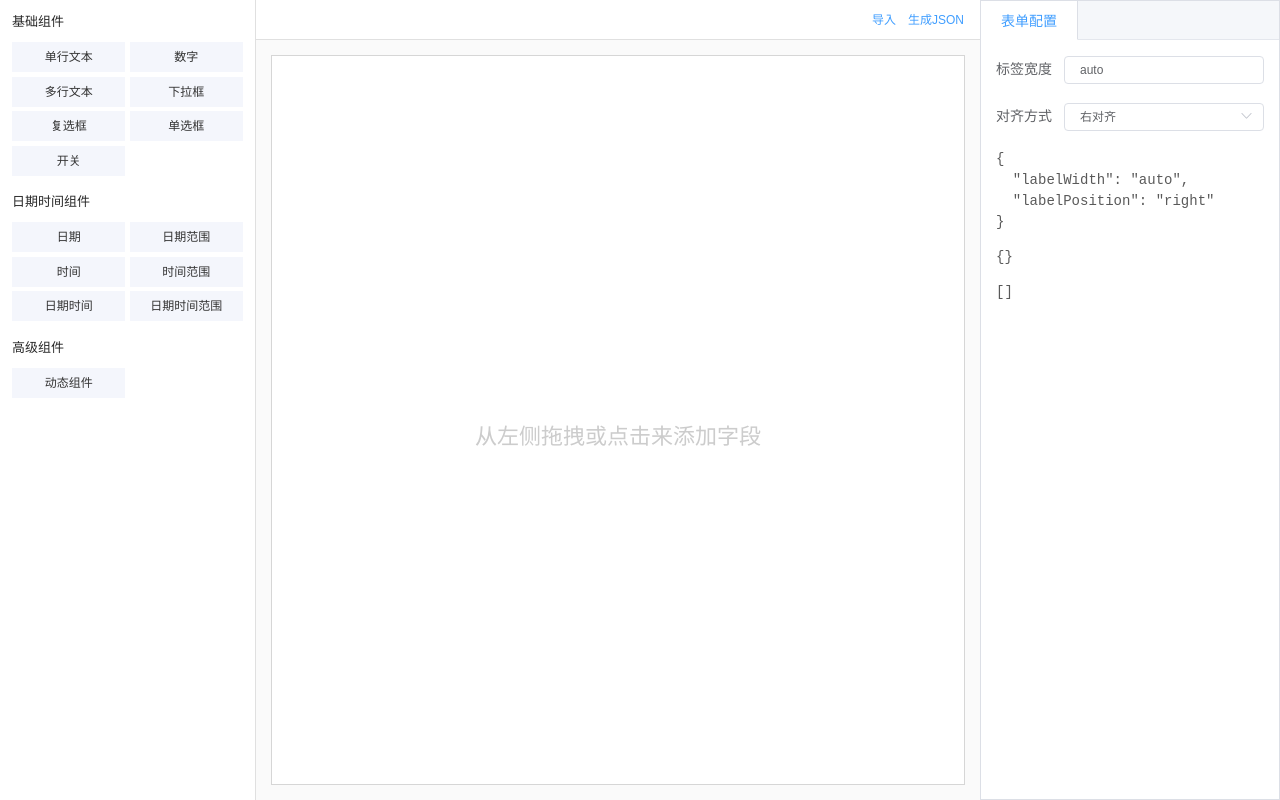
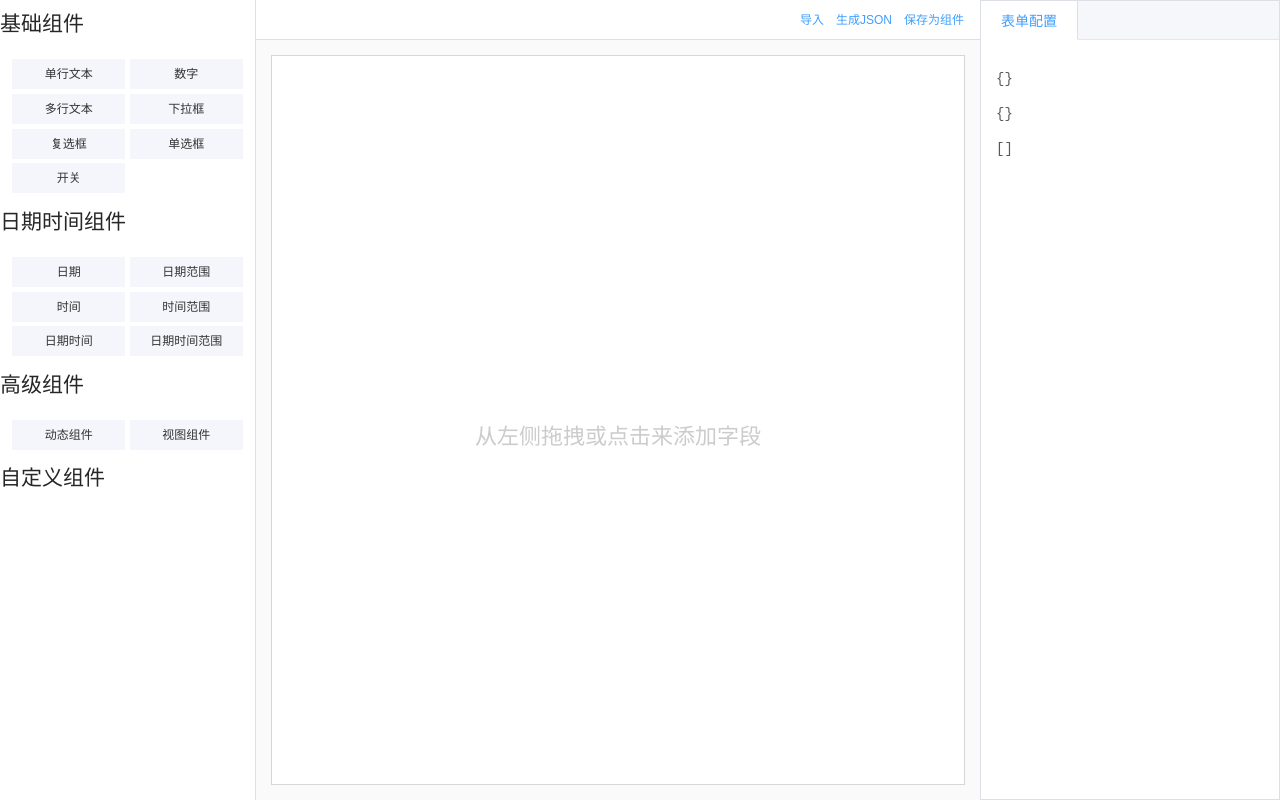
Before and after one commit to lanyuechen/lucy, a Vue app: page / in a window 1280 px wide. Built offline with nearby package versions, Linux system fonts and the light colour scheme.

Commit message:
添加自定义组件功能

```diff
--- /dev/null
+++ b/src/components/FormFoundry/DraggableMenus.vue
@@ -0,0 +1,88 @@
+<template>
+  <div>
+    <h2>{{ title }}</h2>
+    <draggable
+      tag="ul"
+      class="menu"
+      :list="dataSource"
+      :group="{ name: 'component', pull: 'clone', put: false }"
+      :sort="false"
+      :clone="prepareClone"
+    >
+      <li
+        v-for="m in dataSource"
+        :key="m.type"
+        class="menu-item"
+      >
+        <a @click="add(m)">{{ m.title }}</a>
+      </li>
+    </draggable>
+  </div>
+</template>
+
+<script>
+import draggable from 'vuedraggable';
+import { uuid } from './util';
+
+export default {
+  props: ['title', 'dataSource'],
+  components: {
+    draggable
+  },
+  data() {
+    return {
+    };
+  },
+  methods: {
+    prepareClone(item) {
+      const id = uuid();
+      return {
+        id,
+        key: `${item.type}_${id.substr(0, 4)}`,
+        ...item
+      };
+    },
+    add(item) {
+      this.$emit('add', this.prepareClone(item));
+    }
+  }
+};
+</script>
+
+<style lang="scss" scoped>
+.menu {
+  position: relative;
+  overflow: hidden;
+  padding: 0 10px 10px;
+  margin: 0;
+  flex: auto;
+  .menu-item {
+    font-size: 12px;
+    display: block;
+    text-align: center;
+    width: 48%;
+    line-height: 26px;
+    position: relative;
+    float: left;
+    left: 0;
+    overflow: hidden;
+    text-overflow: ellipsis;
+    white-space: nowrap;
+    margin: 1%;
+    color: #333;
+    border: 1px solid #f4f6fc;
+    a {
+      padding: 0 5px;
+      display: block;
+      cursor: move;
+      background: #f4f6fc;
+      border: 1px solid #f4f6fc;
+      transition: color .4s, border-color .4s;
+      &:hover {
+        color: #409eff;
+        border-color: #409eff;
+      }
+    }
+  }
+}
+</style>
--- a/src/components/FormFoundry/config.json
+++ b/src/components/FormFoundry/config.json
@@ -80,6 +80,23 @@
     {
       "type": "dynamic",
       "title": "动态组件",
+      "components": [
+        {
+          "type": "input",
+          "key": "key",
+          "placeholder": "key"
+        },
+        {
+          "type": "input",
+          "key": "value",
+          "placeholder": "value"
+        }
+      ],
+      "tag": "高级组件"
+    },
+    {
+      "type": "view",
+      "title": "视图组件",
       "components": [
         {
           "type": "input",
--- a/src/components/FormFoundry/index.vue
+++ b/src/components/FormFoundry/index.vue
@@ -1,30 +1,25 @@
 <template>
   <div class="container">
     <div class="left">
-      <div v-for="menu in menus" :key="menu[0]">
-        <h2>{{ menu[0] }}</h2>
-        <draggable
-          tag="ul"
-          class="menu"
-          :list="menu[1]"
-          :group="{ name: 'component', pull: 'clone', put: false }"
-          :sort="false"
-          :clone="prepareClone"
-        >
-          <li
-            v-for="m in menu[1]"
-            :key="m.type"
-            class="menu-item"
-          >
-            <a @click="add(m)">{{ m.title }}</a>
-          </li>
-        </draggable>
-      </div>
+      <draggable-menus
+        v-for="menu in menus"
+        :key="menu[0]"
+        :title="menu[0]"
+        :data-source="menu[1]"
+        @add="add"
+      />
+
+      <draggable-menus
+        title="自定义组件"
+        :data-source="[]"
+        @add="add"
+      />
     </div>
     <div class="content">
       <div class="header">
         <el-button type="text">导入</el-button>
         <el-button type="text">生成JSON</el-button>
+        <el-button type="text">保存为组件</el-button>
       </div>
       <div class="body">
         <div class="empty" v-if="!dataSource.length">从左侧拖拽或点击来添加字段</div>
@@ -60,7 +55,7 @@
     <div class="right">
       <el-tabs v-model="currentConfig" type="border-card">
         <el-tab-pane label="表单配置" name="form">
-          <preview
+          <view
             v-model="formConfig"
             :data-source="formDefines"
           />
@@ -69,8 +64,8 @@
           <code><pre>{{ JSON.stringify(dataSource, undefined, 2) }}</pre></code>
         </el-tab-pane>
         <el-tab-pane v-if="current" label="属性配置" name="attr">
-          <!-- 使用v-if是为了防止preview渲染的时候因为el-tab-pane导致的显示错误 -->
-          <preview
+          <!-- 使用v-if是为了防止view渲染的时候因为el-tab-pane导致的显示错误 -->
+          <view
             v-if="currentConfig === 'attr'"
             v-model="dataSource[currentIdx]"
             :data-source="currentProps"
@@ -83,14 +78,16 @@
 
 <script>
 import draggable from 'vuedraggable';
+import FormBox from '@/components/FormBox';
+import DraggableMenus from './DraggableMenus';
 import { uuid, calcCondition } from './util';
 import CONFIG from './config.json';
-import FormBox from '@/components/FormBox';
 
 export default {
   components: {
     draggable,
-    FormBox
+    FormBox,
+    DraggableMenus
   },
   filters: {
     calcCondition
@@ -131,16 +128,8 @@ export default {
         }, {})
       );
     },
-    prepareClone(item) {
-      const id = uuid();
-      return {
-        id,
-        key: `${item.type}_${id.substr(0, 4)}`,
-        ...item
-      };
-    },
     add(item) {
-      this.dataSource.push(this.prepareClone(item));
+      this.dataSource.push(item);
     },
     remove(id) {
       const idx = this.dataSource.findIndex(d => d.id === id);
@@ -219,41 +208,6 @@ export default {
     }
   }
 }
-.menu {
-  position: relative;
-  overflow: hidden;
-  padding: 0 10px 10px;
-  margin: 0;
-  flex: auto;
-  .menu-item {
-    font-size: 12px;
-    display: block;
-    text-align: center;
-    width: 48%;
-    line-height: 26px;
-    position: relative;
-    float: left;
-    left: 0;
-    overflow: hidden;
-    text-overflow: ellipsis;
-    white-space: nowrap;
-    margin: 1%;
-    color: #333;
-    border: 1px solid #f4f6fc;
-    a {
-      padding: 0 5px;
-      display: block;
-      cursor: move;
-      background: #f4f6fc;
-      border: 1px solid #f4f6fc;
-      transition: color .4s, border-color .4s;
-      &:hover {
-        color: #409eff;
-        border-color: #409eff;
-      }
-    }
-  }
-}
 .drag-area {
   width: 100%;
   height: 100%;
--- a/src/components/FormItem/advance/Dynamic.vue
+++ b/src/components/FormItem/advance/Dynamic.vue
@@ -7,7 +7,7 @@
       type="flex"
     >
       <el-col style="flex: auto">
-        <preview
+        <view
           :data-source="components"
           :value="value[idx]"
           @input="(val) => handleChange(idx, val)"
--- /dev/null
+++ b/src/components/FormItem/advance/View.vue
@@ -0,0 +1,15 @@
+<template>
+  <view
+    :data-source="components"
+    :value="value"
+    @input="(val) => $emit('input', val)"
+  />
+</template>
+
+<script>
+export default {
+  props: [
+    'value', 'components'
+  ],
+};
+</script>
--- a/src/components/FormItem/index.vue
+++ b/src/components/FormItem/index.vue
@@ -37,9 +37,7 @@ export default {
 
     // 高级组件
     'ff-dynamic': require('@/components/FormItem/advance/Dynamic').default,
-
-    // 布局组件
-    'ff-grid': require('@/components/FormItem/layout/Grid').default,
+    'ff-view': require('@/components/FormItem/advance/View').default,
   },
   props: [
     // eslint-disable-next-line vue/require-prop-types
--- a/src/components/FormItem/layout/Grid.vue
+++ /dev/null
@@ -1,59 +0,0 @@
-<template>
-  <div style="overflow: hidden;">
-    <draggable
-      :list="components"
-      :animation="200"
-      ghost-class="ghost"
-      group="component"
-      class="drag-area"
-      tag="el-row"
-    >
-      <el-col
-        v-for="c in components"
-        :key="c.id"
-        :span="12"
-      >
-        <form-box>
-          <form-item
-            v-model="value[c.key]"
-            :config="c"
-          />
-        </form-box>
-      </el-col>
-    </draggable>
-  </div>
-</template>
-
-<script>
-import draggable from 'vuedraggable';
-import FormBox from '@/components/FormBox';
-
-export default {
-  components: {
-    draggable,
-    FormBox,
-  },
-  props: {
-    components: {
-      type: Array,
-      default: () => []
-    },
-    value: {
-      type: Object,
-      default: () => ({})
-    }
-  },
-  data() {
-    return {
-
-    };
-  },
-  methods: {
-
-  }
-};
-</script>
-
-<style lang="scss" scoped>
-
-</style>
--- a/src/components/Test.vue
+++ b/src/components/Test.vue
@@ -1,6 +1,6 @@
 <template>
   <div>
-    <preview
+    <view
       :data-source="component"
       :value="value"
       @input="(val) => handleChange(val)"
@@ -9,11 +9,11 @@
 </template>
 
 <script>
-import preview from '@/components/FormFoundry/preview';
+import view from '@/components/FormFoundry/view';
 
 export default {
   components: {
-    preview
+    view
   },
   data() {
     return {
--- a/src/main.js
+++ b/src/main.js
@@ -5,10 +5,10 @@ import App from './App';
 import Element from 'element-ui';
 import 'element-ui/lib/theme-chalk/index.css';
 
-import Preview from '@/components/FormFoundry/preview';
+import View from '@/components/FormFoundry/View';
 import FormItem from '@/components/FormItem';
 
-Vue.component('preview', Preview);
+Vue.component('view', View);
 Vue.component('form-item', FormItem);
 
 Vue.config.productionTip = false;
```
Also changed, not shown: src/components/FormFoundry/View.vue (renamed from src/components/FormFoundry/preview.vue).
